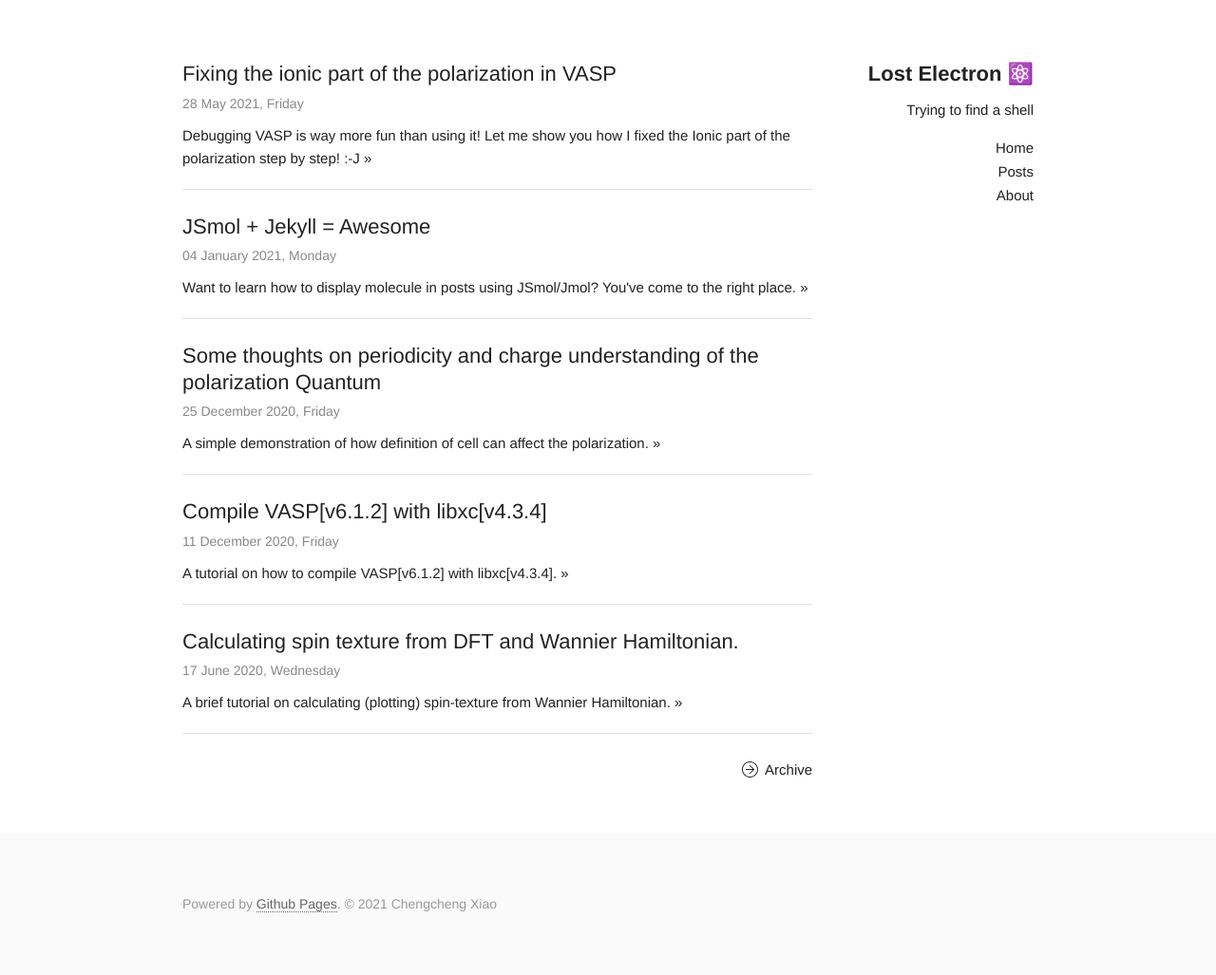
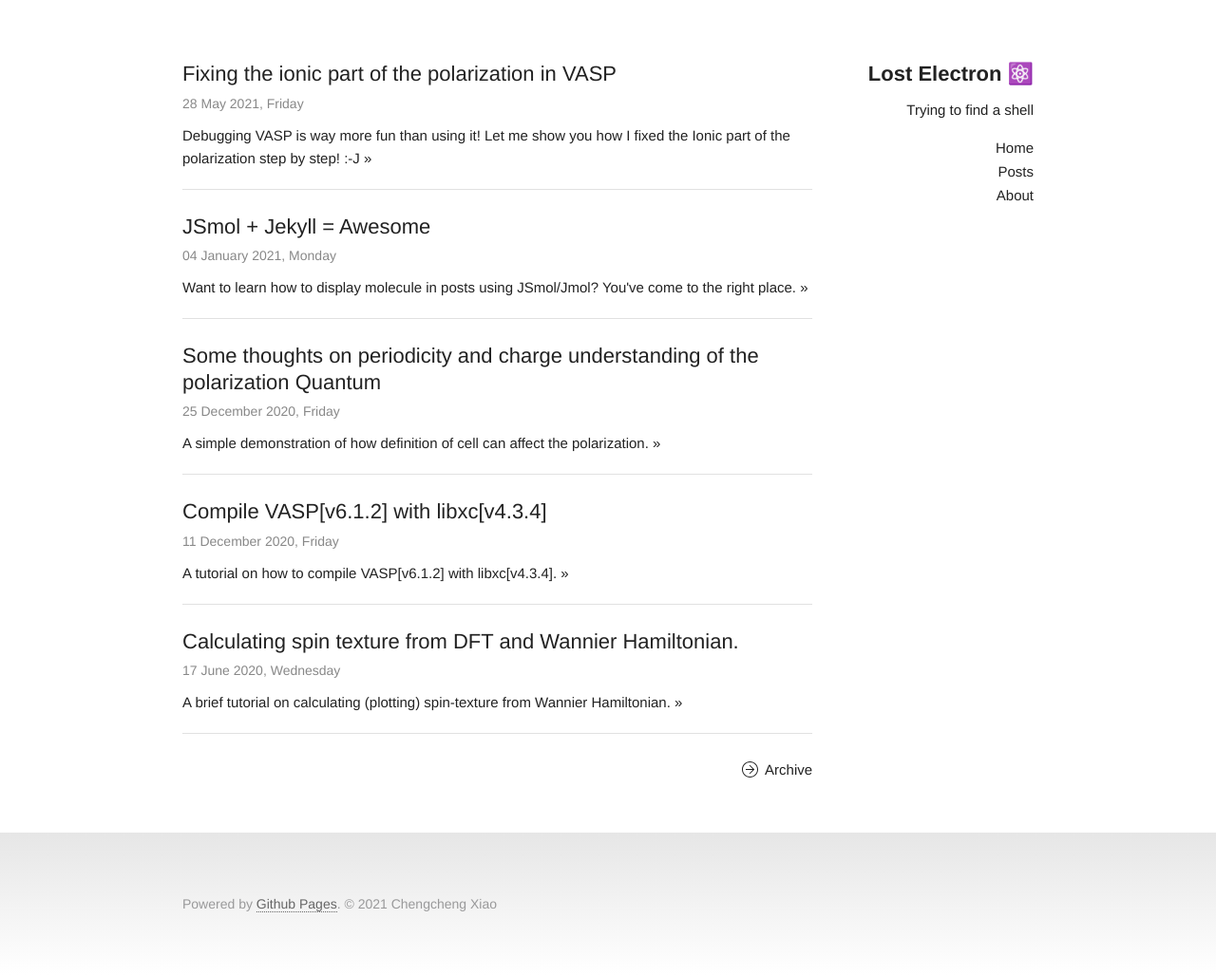
Before and after one commit to Chengcheng-Xiao/Chengcheng-Xiao.github.io, a Jekyll site: the page built from index.html, in a window 1280 px wide. Shown: the whole page at 95% size. Built offline with Jekyll 4.4.1, drawn with Linux system fonts in a browser that asks for light colours.

Commit message:
add gradient footer.

```diff
--- a/_sass/_layout.scss
+++ b/_sass/_layout.scss
@@ -420,7 +420,7 @@ there.
   // background
   .page-content {background-color: #191919;}
   // footer
-  .site-footer {background-color: #0a0a0a;}
+  .site-footer {background: linear-gradient(#121212, #191919)}//{background-color: #0a0a0a;}
   // body font color
   body {color: #c7c7cc}
   // link font color
@@ -477,6 +477,8 @@ there.
 
 //use light syntax-highlighting
 @media (prefers-color-scheme: light) {
+  // footer
+  .site-footer {background: linear-gradient(#e6e6e6,#FFFFFF)}//{background-color: #0a0a0a;}
   //should be in main.css, but not working there.
   @import "syntax-highlighting"
 }
```
